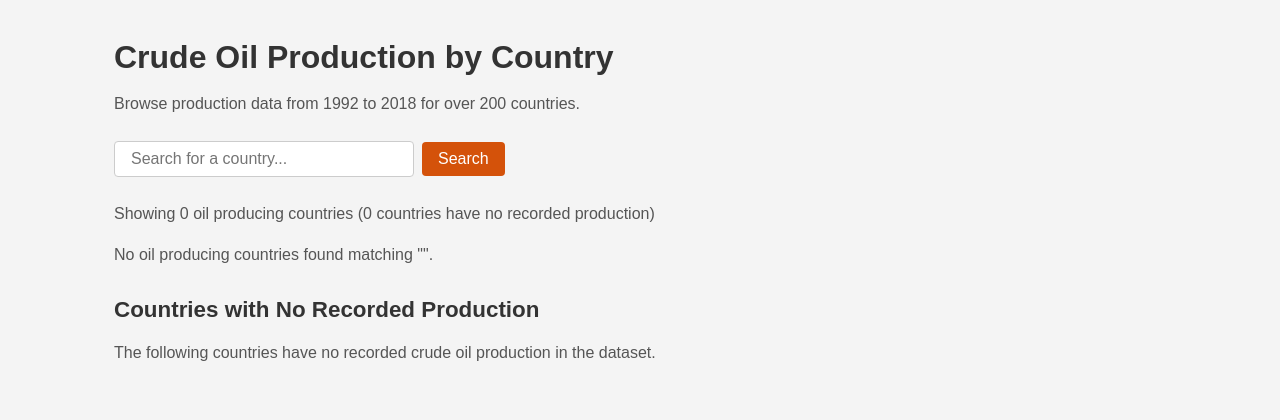
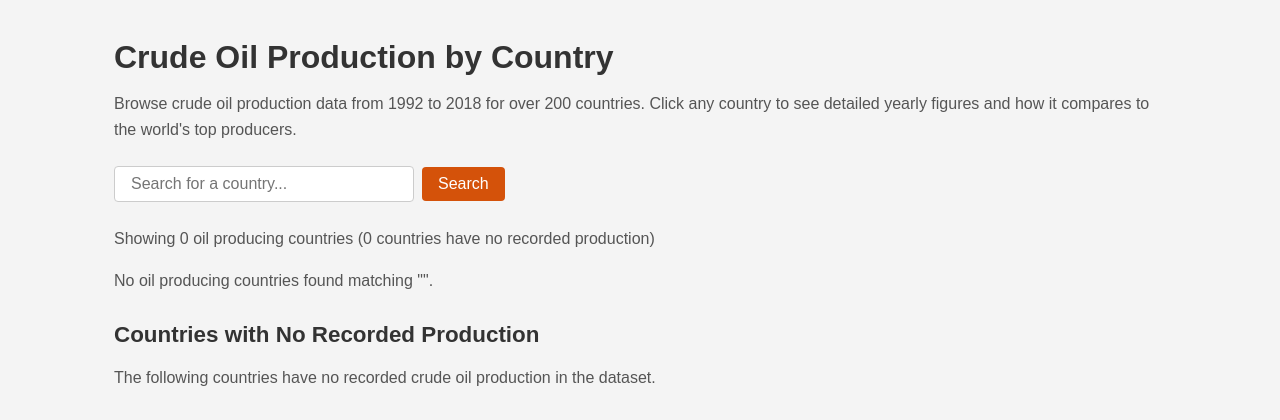
Before and after one commit to LennonBrown/oil-production-app, a Flask app: page / in a window 1280 px wide. Shown: the part 63-483 px from the top of the page. Run offline with Flask 3, Linux system fonts and the light colour scheme; parts of the project's set-up code (start-up, migrations or seed data) failed here and were passed over.

Commit message:
Improve home page description text

```diff
--- a/app/templates/index.html
+++ b/app/templates/index.html
@@ -9,7 +9,9 @@
 {% block content %}
 
     <h1>Crude Oil Production by Country</h1>
-    <p>Browse production data from 1992 to 2018 for over 200 countries.</p>
+    <p>Browse crude oil production data from 1992 to 2018 for over 200
+countries. Click any country to see detailed yearly figures and
+how it compares to the world's top producers.</p>
 
     <!-- Search form - uses GET so the search term appears in the URL -->
     <!-- This is pure Flask/Jinja2 - no JavaScript needed -->
```
